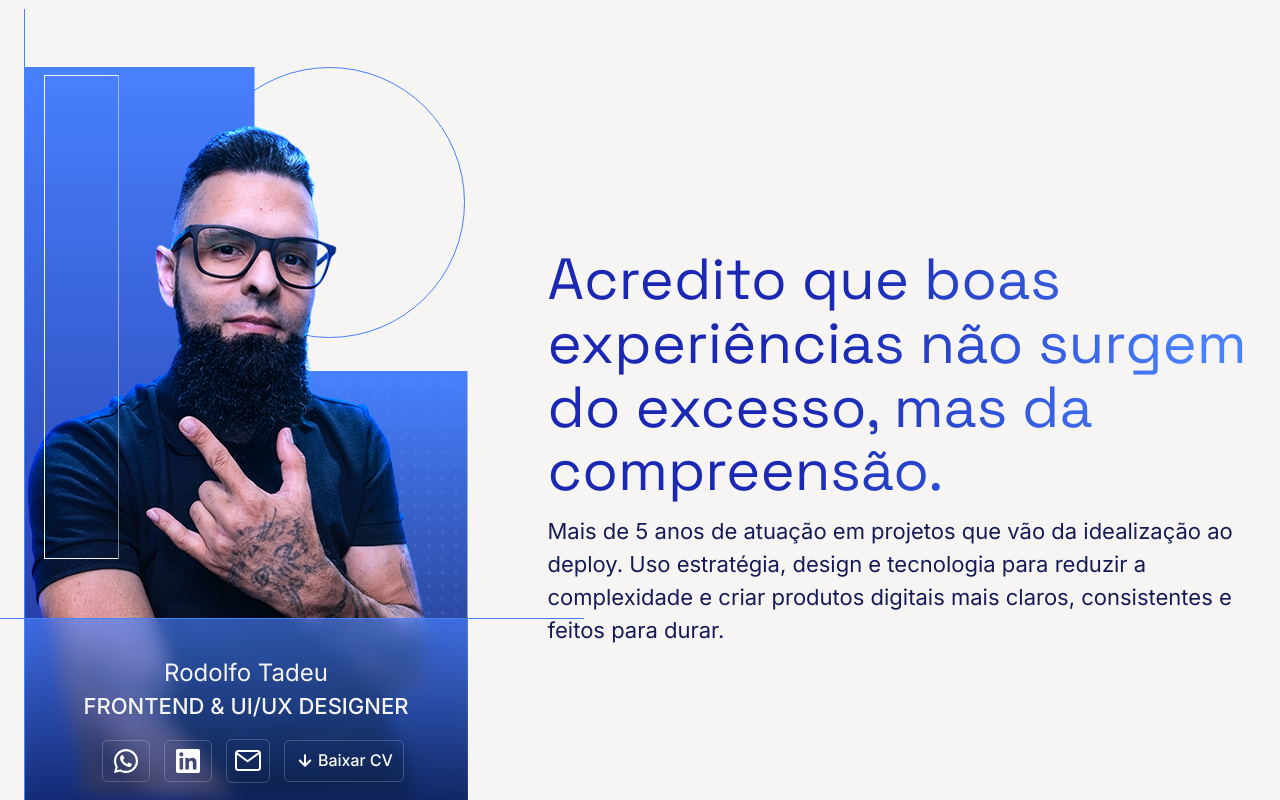
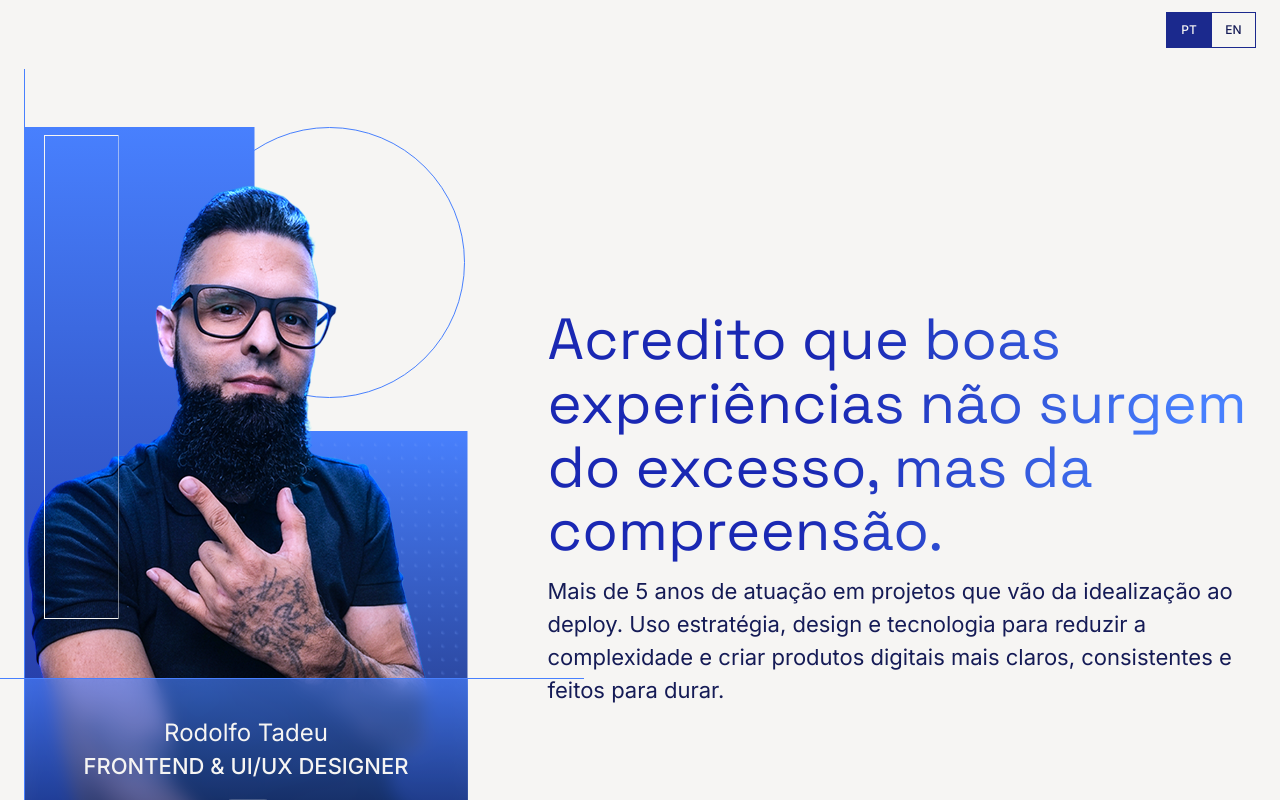
Before and after one commit to rodolfotdesigner/portfolio, a React (Vite) app: page / in a window 1280 px wide. Shown: the top 800 px of the page. Built offline with nearby package versions, Linux system fonts and the light colour scheme.

Commit message:
feat(i18n): add accessible language switcher

```diff
--- /dev/null
+++ b/src/components/Header/Header.module.css
@@ -0,0 +1,12 @@
+.header {
+  width: 100%;
+  background: var(--color-surface-page);
+}
+
+.content {
+  display: flex;
+  width: min(1515px, calc(100% - 3rem));
+  justify-content: flex-end;
+  margin-inline: auto;
+  padding-block: 0.75rem;
+}
--- /dev/null
+++ b/src/components/Header/Header.tsx
@@ -0,0 +1,12 @@
+import LanguageSwitcher from '../LanguageSwitcher/LanguageSwitcher'
+import styles from './Header.module.css'
+
+export default function Header() {
+  return (
+    <header className={styles.header}>
+      <div className={styles.content}>
+        <LanguageSwitcher />
+      </div>
+    </header>
+  )
+}
--- /dev/null
+++ b/src/components/LanguageSwitcher/LanguageSwitcher.module.css
@@ -0,0 +1,68 @@
+.switcher {
+  display: inline-flex;
+  min-width: 0;
+  height: 2.25rem;
+  margin: 0;
+  padding: 0;
+  overflow: visible;
+  border: 1px solid var(--color-primary-900);
+}
+
+.legend {
+  position: absolute;
+  width: 1px;
+  height: 1px;
+  padding: 0;
+  overflow: hidden;
+  clip-path: inset(50%);
+  white-space: nowrap;
+}
+
+.option {
+  position: relative;
+  display: grid;
+  min-width: 2.75rem;
+  place-items: center;
+  cursor: pointer;
+}
+
+.option + .option {
+  border-left: 1px solid var(--color-primary-900);
+}
+
+.input {
+  position: absolute;
+  z-index: 1;
+  inset: 0;
+  width: 100%;
+  height: 100%;
+  margin: 0;
+  opacity: 0;
+  cursor: pointer;
+}
+
+.text {
+  display: grid;
+  width: 100%;
+  height: 100%;
+  place-items: center;
+  color: var(--color-primary-950);
+  font-size: 0.75rem;
+  font-weight: 500;
+  line-height: 1;
+}
+
+.input:checked + .text {
+  background: var(--color-primary-900);
+  color: var(--color-text-on-dark);
+}
+
+.input:not(:checked):hover + .text {
+  background: var(--color-primary-800);
+  color: var(--color-text-on-dark);
+}
+
+.input:focus-visible + .text {
+  outline: 3px solid var(--color-primary-400);
+  outline-offset: 3px;
+}
--- /dev/null
+++ b/src/components/LanguageSwitcher/LanguageSwitcher.tsx
@@ -0,0 +1,49 @@
+import { useId } from 'react'
+import { useTranslation } from 'react-i18next'
+import styles from './LanguageSwitcher.module.css'
+
+export default function LanguageSwitcher() {
+  const { t, i18n } = useTranslation()
+  const radioGroupName = useId()
+  const activeLanguage = i18n.resolvedLanguage
+
+  function selectLanguage(language: 'pt-BR' | 'en') {
+    if (activeLanguage !== language) {
+      void i18n.changeLanguage(language)
+    }
+  }
+
+  return (
+    <fieldset className={styles.switcher}>
+      <legend className={styles.legend}>{t('languageSwitcher.label')}</legend>
+      <label className={styles.option} lang="pt-BR">
+        <input
+          className={styles.input}
+          type="radio"
+          name={radioGroupName}
+          value="pt-BR"
+          checked={activeLanguage === 'pt-BR'}
+          onChange={() => selectLanguage('pt-BR')}
+          aria-label={t('languageSwitcher.portuguese')}
+        />
+        <span className={styles.text} aria-hidden="true">
+          {t('languageSwitcher.ptShort')}
+        </span>
+      </label>
+      <label className={styles.option} lang="en">
+        <input
+          className={styles.input}
+          type="radio"
+          name={radioGroupName}
+          value="en"
+          checked={activeLanguage === 'en'}
+          onChange={() => selectLanguage('en')}
+          aria-label={t('languageSwitcher.english')}
+        />
+        <span className={styles.text} aria-hidden="true">
+          {t('languageSwitcher.enShort')}
+        </span>
+      </label>
+    </fieldset>
+  )
+}
--- a/src/i18n/locales/en/translation.json
+++ b/src/i18n/locales/en/translation.json
@@ -2,6 +2,13 @@
   "setup": {
     "title": "Portfolio in progress",
     "description": "The project foundation is ready."
+  },
+  "languageSwitcher": {
+    "label": "Language",
+    "portuguese": "Português (Brasil)",
+    "english": "English",
+    "ptShort": "PT",
+    "enShort": "EN"
   },
   "hero": {
     "title": "I believe great experiences don't come from excess, but from understanding.",
--- a/src/i18n/locales/pt/translation.json
+++ b/src/i18n/locales/pt/translation.json
@@ -2,6 +2,13 @@
   "setup": {
     "title": "Portfólio em preparação",
     "description": "A base do projeto está pronta."
+  },
+  "languageSwitcher": {
+    "label": "Idioma",
+    "portuguese": "Português (Brasil)",
+    "english": "English",
+    "ptShort": "PT",
+    "enShort": "EN"
   },
   "hero": {
     "title": "Acredito que boas experiências não surgem do excesso, mas da compreensão.",
--- a/src/pages/Home/Home.tsx
+++ b/src/pages/Home/Home.tsx
@@ -1,10 +1,14 @@
+import Header from '../../components/Header/Header'
 import Hero from '../../sections/Hero/Hero'
 import styles from './Home.module.css'
 
 export default function Home() {
   return (
-    <main className={styles.main}>
-      <Hero />
-    </main>
+    <>
+      <Header />
+      <main className={styles.main}>
+        <Hero />
+      </main>
+    </>
   )
 }
```
